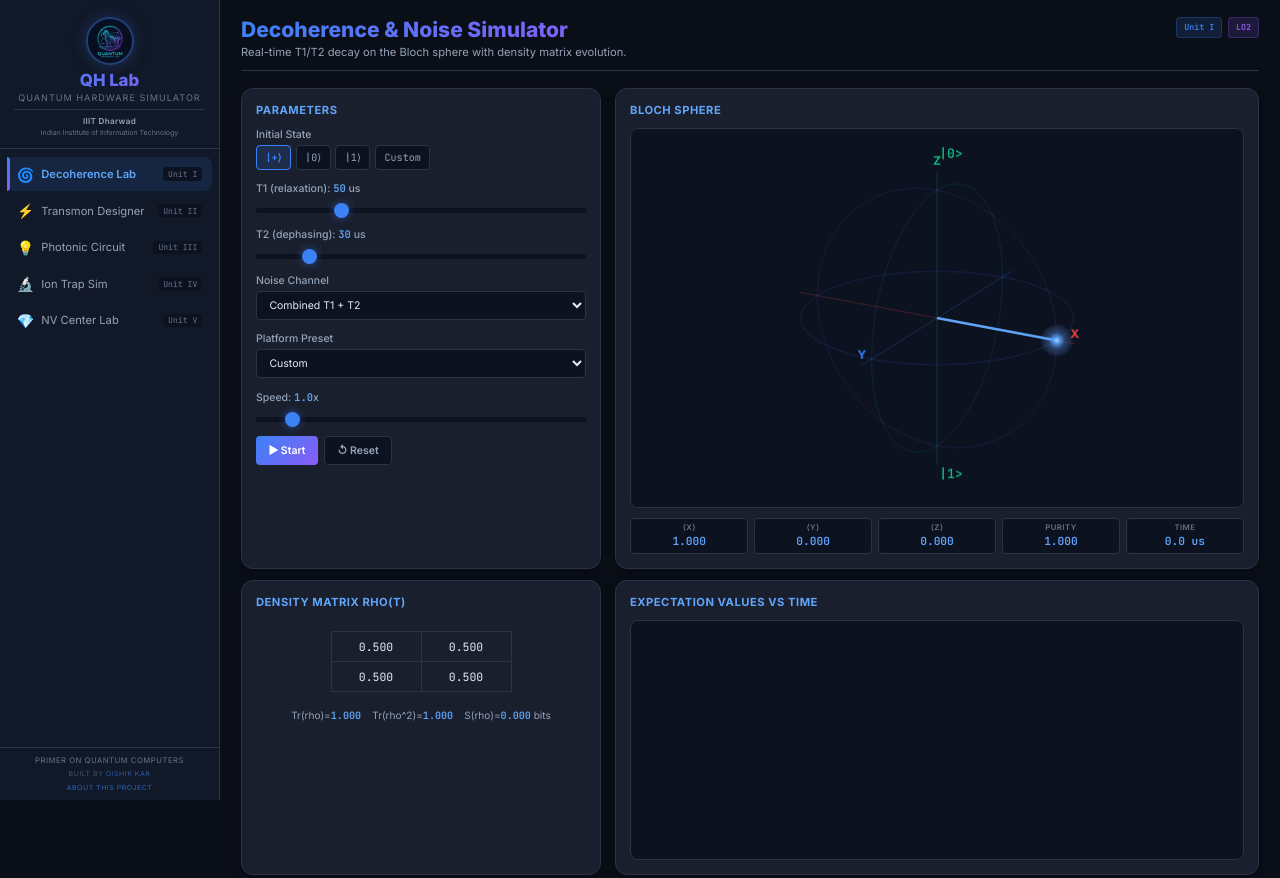
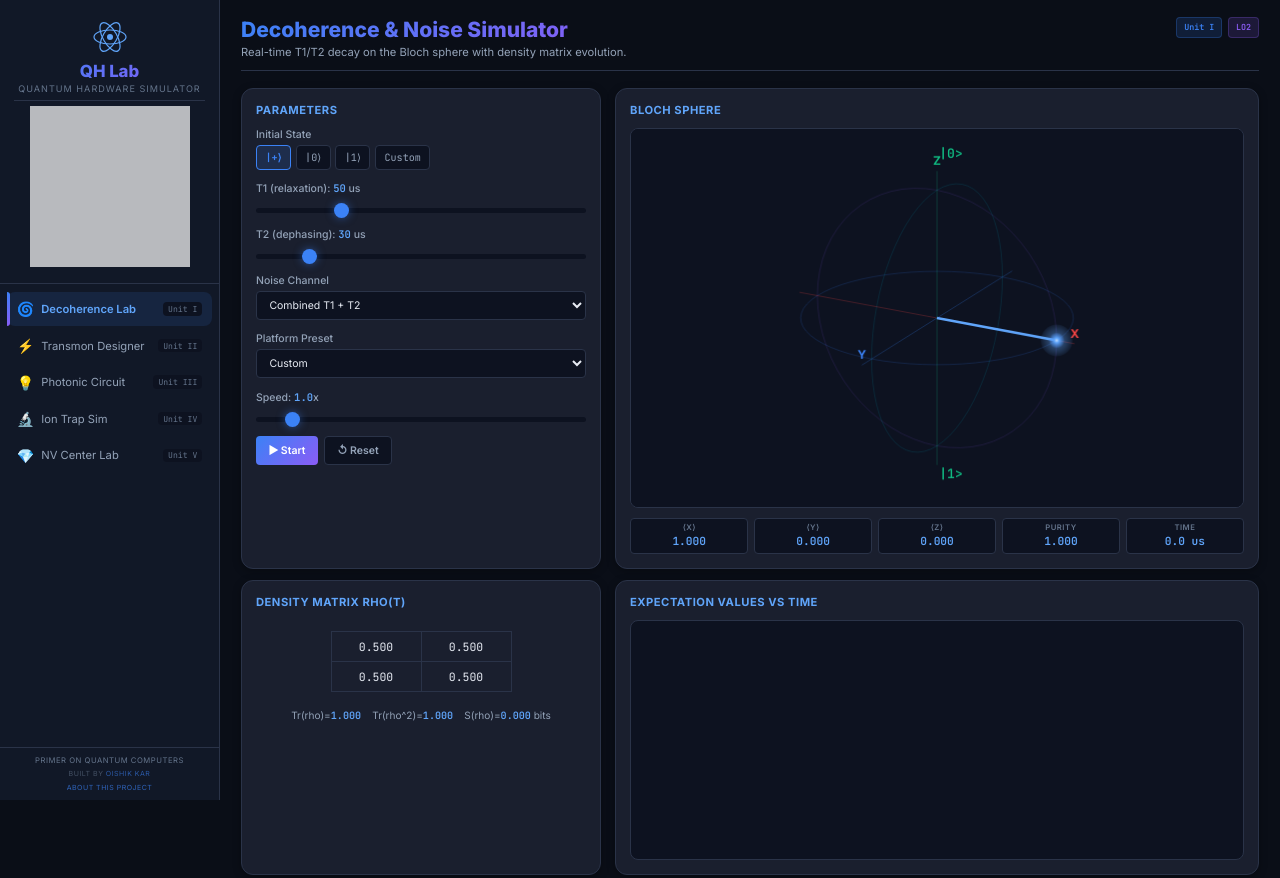
Before and after one commit to light-oishikk/quantum-hardware-lab, a plain HTML site: page index.html in a window 1280 px wide. Shown: the top 878 px of the page. Drawn offline with Linux system fonts and the light colour scheme.

Commit message:
Clean SVG atom icon + official IIIT Dharwad logo

```diff
--- a/index.html
+++ b/index.html
@@ -104,6 +104,10 @@ canvas{width:100%;display:block;border-radius:var(--rs);background:var(--bgI);bo
 .eq{font-family:var(--fm);font-size:.73rem;color:var(--ac);line-height:1.4}
 
 .slogo{width:48px;height:48px;border-radius:50%;border:2px solid rgba(59,130,246,.3);margin:0 auto .4rem;display:block;object-fit:cover;filter:drop-shadow(0 0 8px rgba(59,130,246,.3))}
+.atom-icon{width:40px;height:40px;margin:0 auto .3rem;display:block}
+.atom-icon ellipse,.atom-icon circle{fill:none;stroke:#60a5fa;stroke-width:1.2}
+.atom-icon .nucleus{fill:#60a5fa;stroke:none}
+.college-logo{width:160px;margin:0 auto .3rem;display:block;filter:brightness(0) invert(1);opacity:.7}
 .college-info{margin-top:.4rem;padding-top:.4rem;border-top:1px solid var(--brd)}
 .college-name{font-size:.58rem;color:var(--t2);line-height:1.3;font-weight:600;letter-spacing:.3px}
 .college-sub{font-size:.5rem;color:var(--t3);margin-top:.1rem;display:block}
@@ -126,13 +130,11 @@ canvas{width:100%;display:block;border-radius:var(--rs);background:var(--bgI);bo
 <body>
 <nav id="sidebar">
 <div class="shead">
-<img src="logo.png" alt="QH Lab" class="slogo" onerror="this.style.display='none';document.getElementById('fallback-logo').style.display='block'">
-<span id="fallback-logo" class="logo" style="display:none">&#9883;</span>
+<svg class="atom-icon" viewBox="0 0 40 40"><circle class="nucleus" cx="20" cy="20" r="3"/><ellipse cx="20" cy="20" rx="16" ry="7"/><ellipse cx="20" cy="20" rx="16" ry="7" transform="rotate(60 20 20)"/><ellipse cx="20" cy="20" rx="16" ry="7" transform="rotate(120 20 20)"/></svg>
 <h1>QH Lab</h1>
 <span class="sub">Quantum Hardware Simulator</span>
 <div class="college-info">
-<div class="college-name">IIIT Dharwad</div>
-<span class="college-sub">Indian Institute of Information Technology</span>
+<img src="iiitdwd.png" alt="IIIT Dharwad" class="college-logo" onerror="this.outerHTML='<div class=college-name>IIIT Dharwad</div>'">
 </div>
 </div>
 <ul class="nlist">
```
Also changed, not shown: quantum_lab.html (+6 -4 lines), iiitdwd.png (added).
